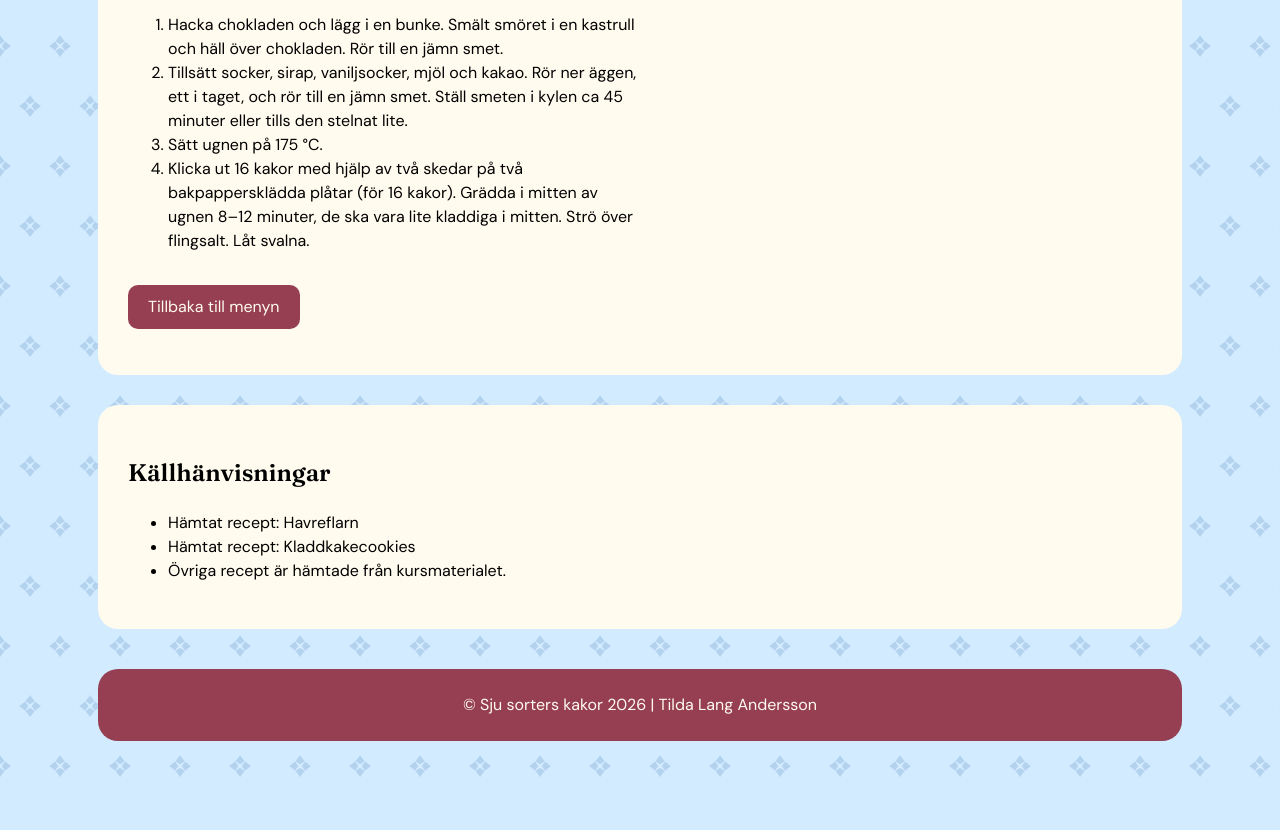
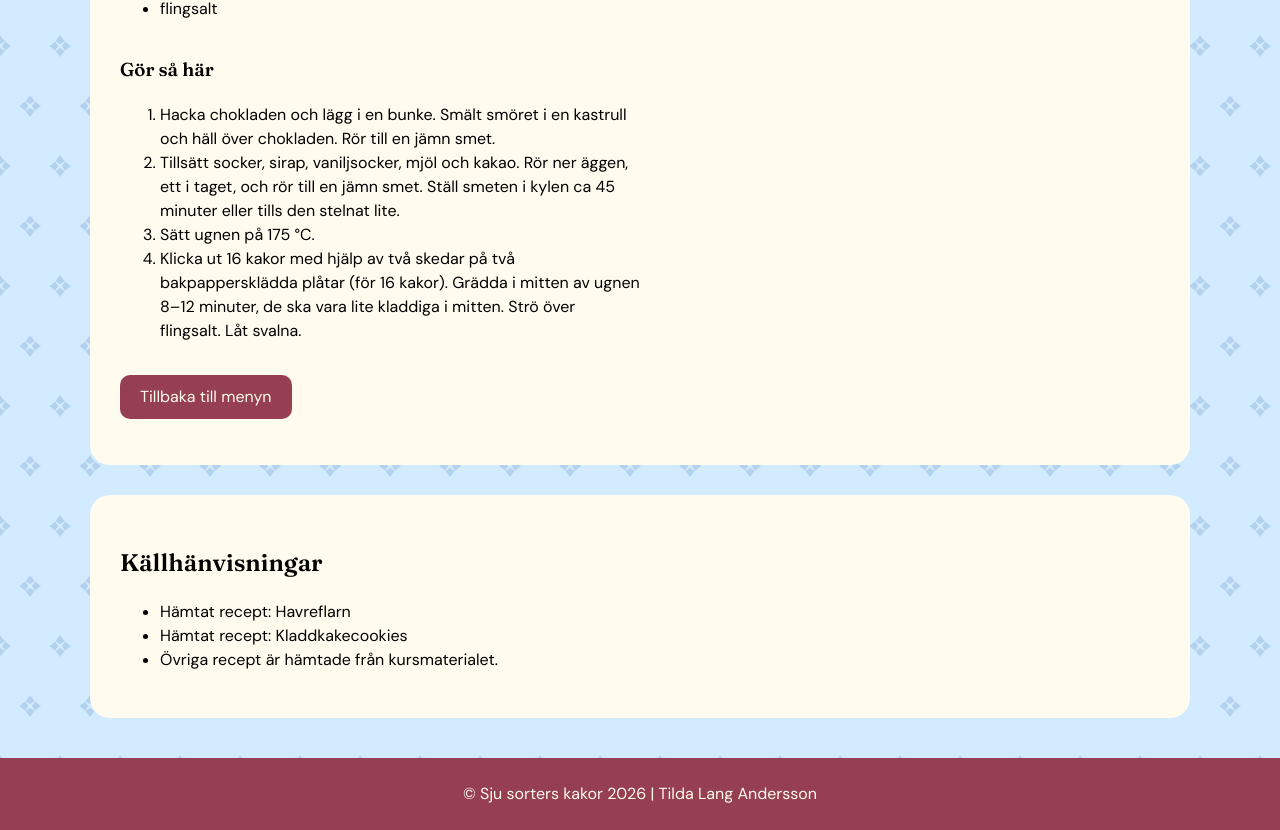
Before and after one commit to Tildalang/sju-sorters-kakor, a plain HTML site: page index.html in a window 1280 px wide. Shown: the part 7964-8794 px from the top of the page. Before the commit the page ends 8745 px from the top, so only its background shows below. Drawn offline with Linux system fonts and the light colour scheme.

Commit message:
Add files via upload

```diff
--- a/style.css
+++ b/style.css
@@ -10,6 +10,9 @@ body {
     font-family: "DM Sans", Arial, sans-serif;
     font-size: 16px;
     line-height: 1.5;
+    margin: 0;
+/* Skapar en vinröd inramning högst upp på webbsidan */
+    border-top: 80px solid #963F52;
 }
 /* Headerns färger, rundade hörn och storlek */
 header {
@@ -24,7 +27,7 @@ header {
     display: flex;
     align-items: center;
     justify-content: center;
-    margin: 40px 90px 20px;
+    margin: 20px 90px 20px;
 }
 /* Centrerar och förstorar webbplatsens huvudrubrik */
 header h1 {
@@ -170,13 +173,14 @@ main article > p:last-child a:focus-visible {
     padding: 30px;
     margin: 20px 0px 40px;
 }
+/* Sidfotens utseende och placering */
 footer {
     background-color: #963F52;
     color: #FFFBEE;
     text-align: center;
     padding: 8px 20px;
-    border-radius: 20px;
-    margin: 20px 90px 40px;
+    border-radius: 0;
+    margin: 20px 0 0;
     display: flex;
     justify-content: center;
 }
```
